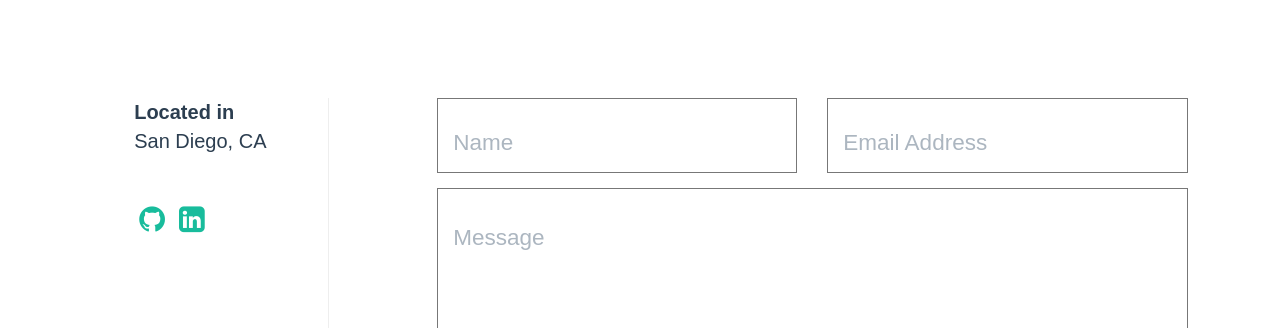
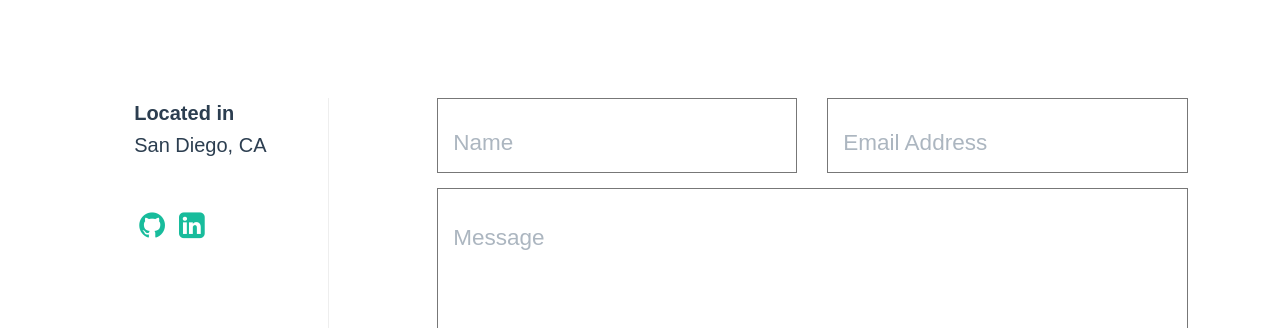
Before and after one commit to jeni4nguy/jeni4nguy.github.io, a Jekyll site: the page built from index.html, in a window 1280 px wide and 1400 px high, scrolled down 1081 px. Shown: the part 834-1162 px from the top of the window. Built offline with Jekyll 4.4.1, drawn with Linux system fonts in a browser that asks for light colours.

Commit message:
p; css
line height

```diff
--- a/_includes/css/main.css
+++ b/_includes/css/main.css
@@ -12,6 +12,7 @@
 p {
     font-size: 20px;
     font-weight:300;
+    line-height: 1.58;
     /*line-height: 1em;*/
 }
 
```
